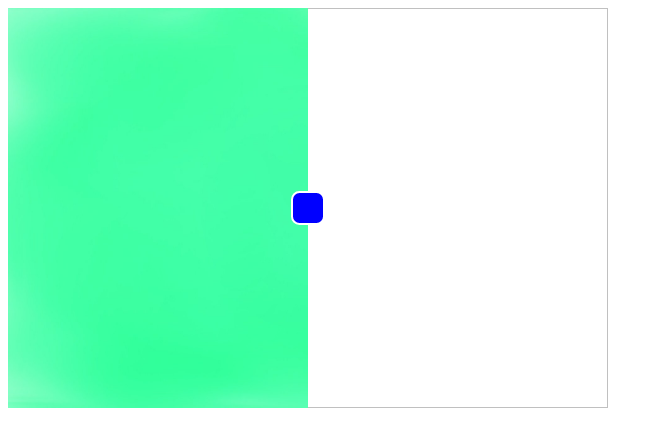
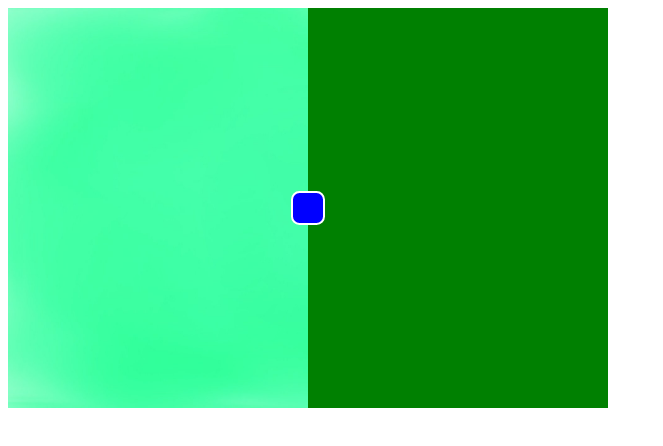
Before and after one commit to Szymon-Jureczko/Projekt-grupowy-TAI---por-wynwarka-zdj-, a plain HTML site: page index.html in a window 1280 px wide. Shown: the whole page, without its empty margins (0-663 px from the left). Drawn offline with Linux system fonts and the light colour scheme.

Commit message:
Update index.html

```diff
--- a/index.html
+++ b/index.html
@@ -9,7 +9,7 @@
 
 	<div class="container">
 			<div class="zdjecie">
-				<img src="ciemnozielony.jpg" width="600" height="400">
+				<img src="ciemnyzielony.jpg" width="600" height="400">
 			</div>
 
 			<div class="zdjecie po">
```
